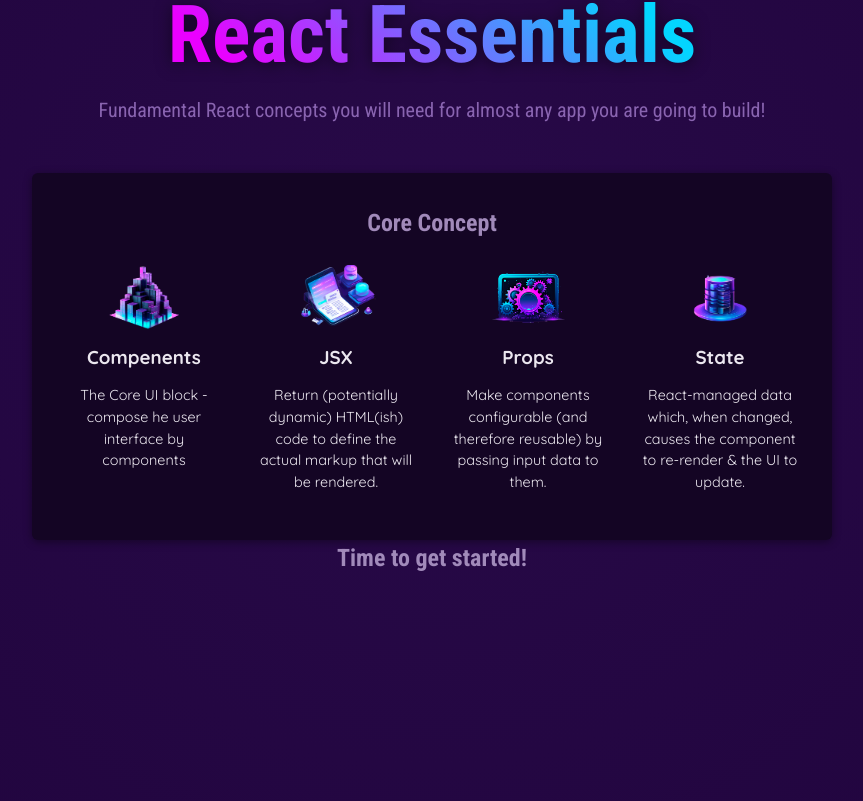
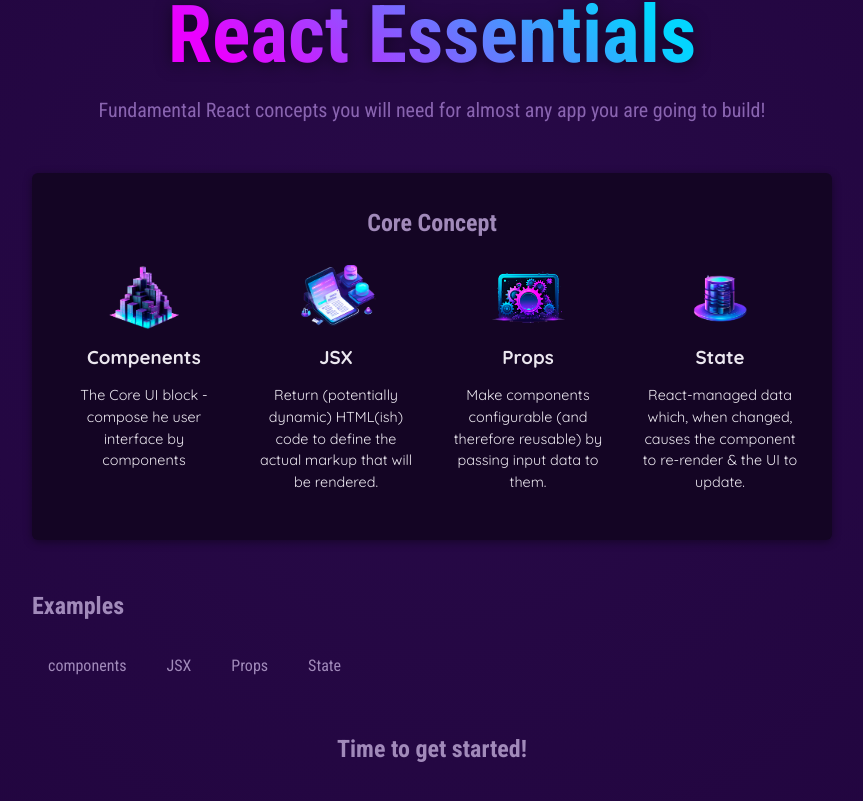
Before and after one commit to shiran02/React-Complete-Course-2024, a React (Vite) app: page / in a window 1280 px wide. Shown: the part 327-1128 px from the top of the page, without its empty margins (208-1071 px from the left). Built offline with nearby package versions, Linux system fonts and the light colour scheme.

Commit message:
passing functions as value

```diff
--- a/src/App.jsx
+++ b/src/App.jsx
@@ -1,12 +1,22 @@
-import reactImg from "./assets/react-core-concepts.png";
+
 import {CORE_CONCEPTS} from "./data.js";
 import Header from "./components/Header/Header.jsx"
 import CoreConcept from "./components/CoreConcept.jsx"
+import TabButton from "./components/TabButton.jsx";
+
+
+
 
 
 
 
 function App() {
+
+  function handleSelect(){
+    console.log('Hello world .selected');
+  }
+
+
   return (
     <div>
 
@@ -56,6 +66,23 @@
                 />
               </ul>
         </section>
+
+
+        <section id = "examples">
+
+          <h2>Examples</h2>
+            <menu>
+
+
+            {/* <TabButton>Components</TabButton> */}
+            <TabButton label = 'components' onslected={handleSelect}/>
+            <TabButton label = 'JSX' onslected={handleSelect} />
+            <TabButton label = 'Props' onslected={handleSelect} />
+            <TabButton label = 'State' onslected={handleSelect} />
+            </menu>
+
+        </section>
+
         <h2>Time to get started!</h2>
       </main>
     </div>
--- /dev/null
+++ b/src/components/TabButton.jsx
@@ -0,0 +1,13 @@
+ export default function TabButton({label,onslected}){
+
+   // function handleClick(){
+   //    console.log('Hello world');
+   // }
+    return (
+         <li>
+            <button onClick={onslected}>{label}</button>
+         </li>
+    );
+
+
+ }
```
Lines whose indentation alone changed are shown as unchanged.
